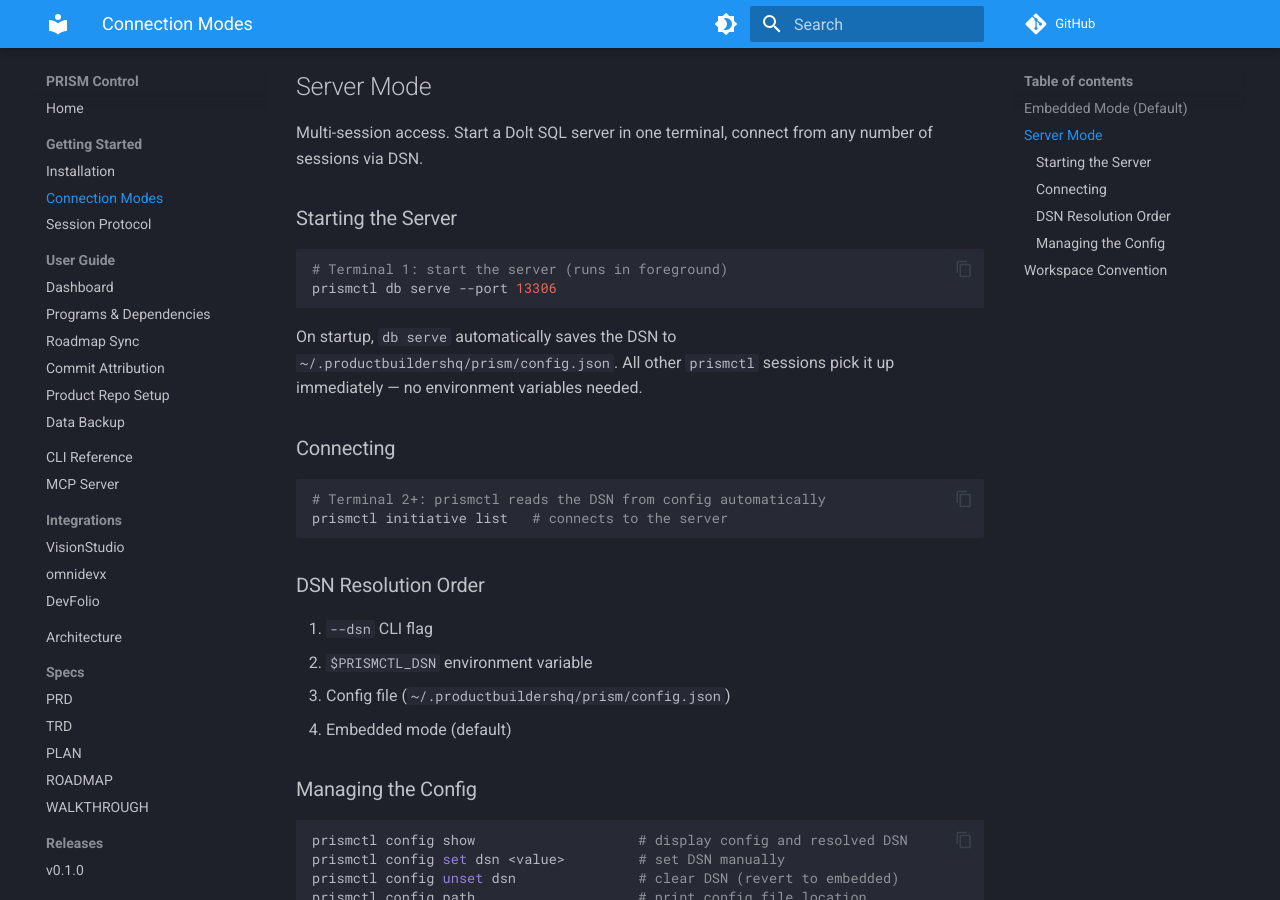
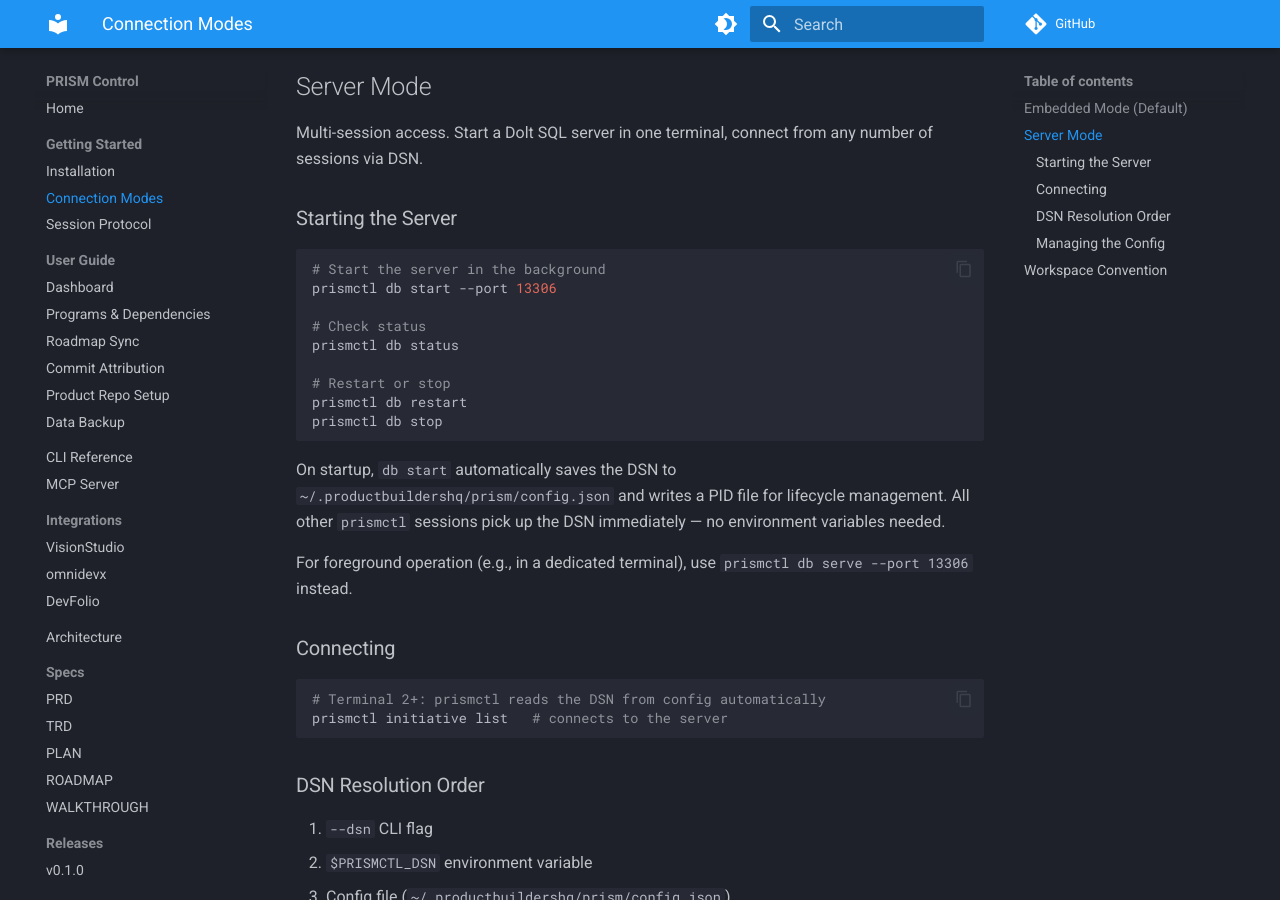
Before and after one commit to ProductBuildersHQ/prism, an MkDocs documentation site: the page built from docs/getting-started/connection-modes.md, in a window 1280 px wide and 900 px high, scrolled down 576 px. Built offline with MkDocs 1.6.1 and Material for MkDocs 9.7.7, drawn with Linux system fonts in a browser that asks for light colours; comment, search, counter and statistics services are not loaded.

Commit message:
docs: update server mode docs for db start/stop/restart/status
Update CLAUDE.md, README, CLI reference, connection modes guide,
and install guide to document background server lifecycle commands.

Co-Authored-By: Claude Opus 4.6 <noreply@anthropic.com>

````diff
--- a/docs/getting-started/connection-modes.md
+++ b/docs/getting-started/connection-modes.md
@@ -23,11 +23,20 @@ Multi-session access. Start a Dolt SQL server in one terminal, connect from any
 ### Starting the Server
 
 ```bash
-# Terminal 1: start the server (runs in foreground)
-prismctl db serve --port 13306
+# Start the server in the background
+prismctl db start --port 13306
+
+# Check status
+prismctl db status
+
+# Restart or stop
+prismctl db restart
+prismctl db stop
 ```
 
-On startup, `db serve` automatically saves the DSN to `~/.productbuildershq/prism/config.json`. All other `prismctl` sessions pick it up immediately — no environment variables needed.
+On startup, `db start` automatically saves the DSN to `~/.productbuildershq/prism/config.json` and writes a PID file for lifecycle management. All other `prismctl` sessions pick up the DSN immediately — no environment variables needed.
+
+For foreground operation (e.g., in a dedicated terminal), use `prismctl db serve --port 13306` instead.
 
 ### Connecting
 
````
Also changed, not shown: CLAUDE.md (+11 -2 lines), README.md (+14 -3 lines), docs/cli-reference.md (+5 -1 lines), docs/getting-started/install.md (+1 -1 lines).
